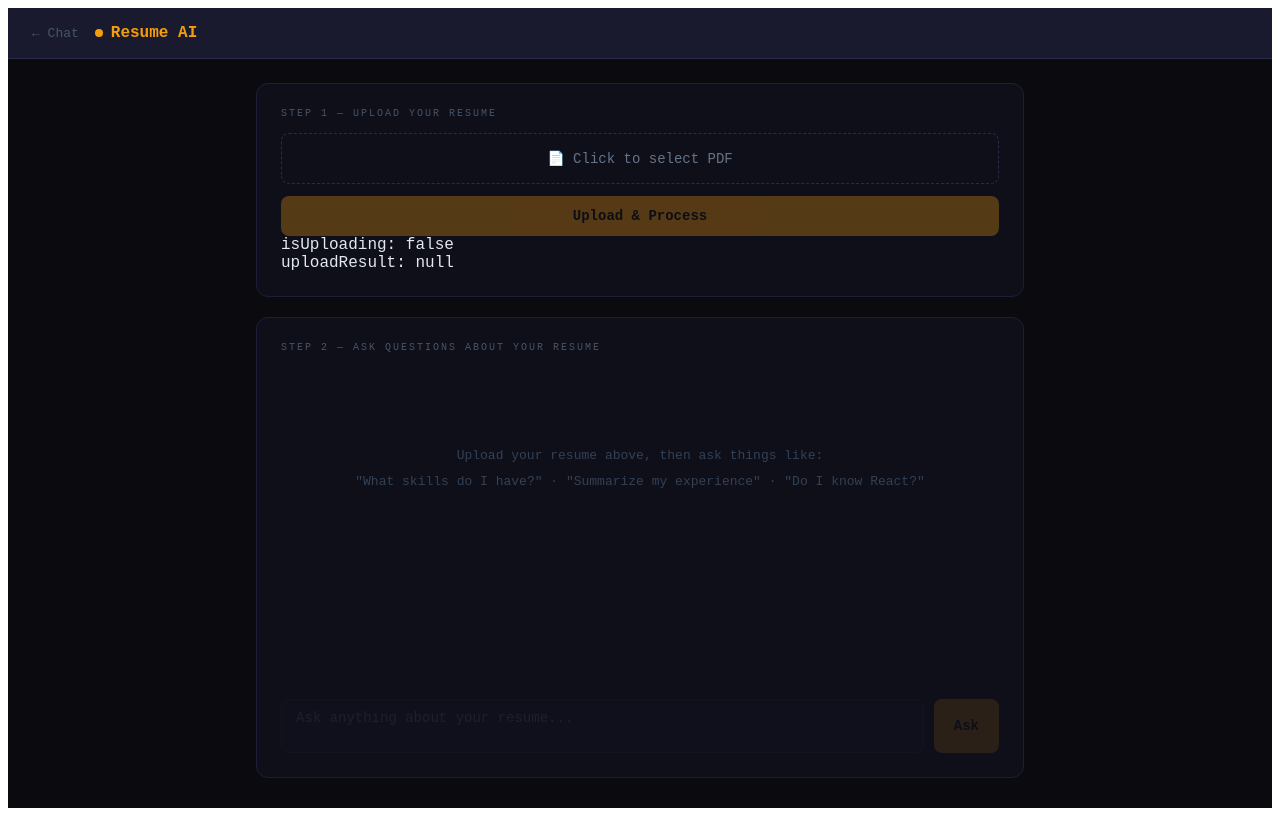
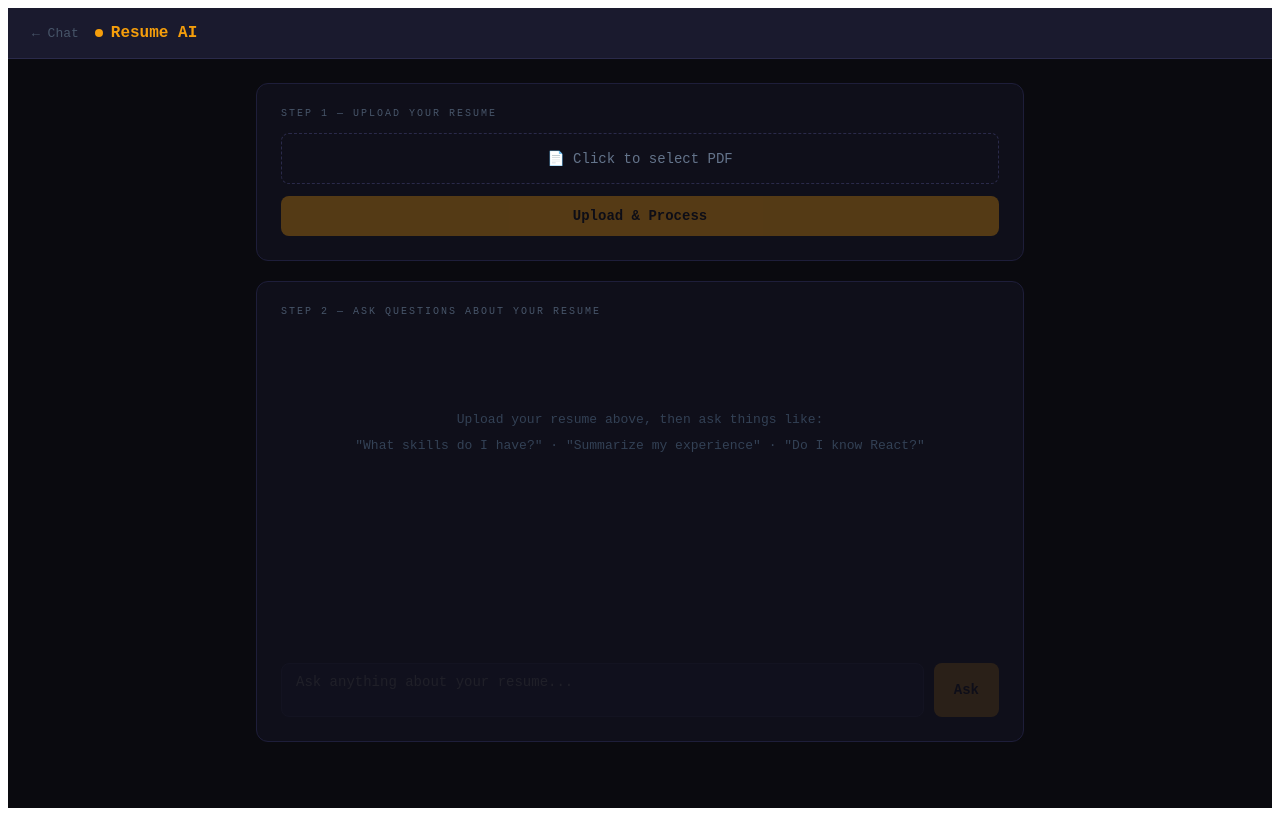
Before and after one commit to hema98F/ai-chat-ui, an Angular app: page /resume in a window 1280 px wide. Built offline with nearby package versions, Linux system fonts and the light colour scheme.

Commit message:
remove debug lines

```diff
--- a/src/app/resume/resume.html
+++ b/src/app/resume/resume.html
@@ -33,9 +33,6 @@
       Upload & Process
     </button>
 
-    <!-- DEBUG -->
-    <p>isUploading: {{ isUploading }}</p>
-    <p>uploadResult: {{ uploadResult | json }}</p>
   </div>
 
 
```
